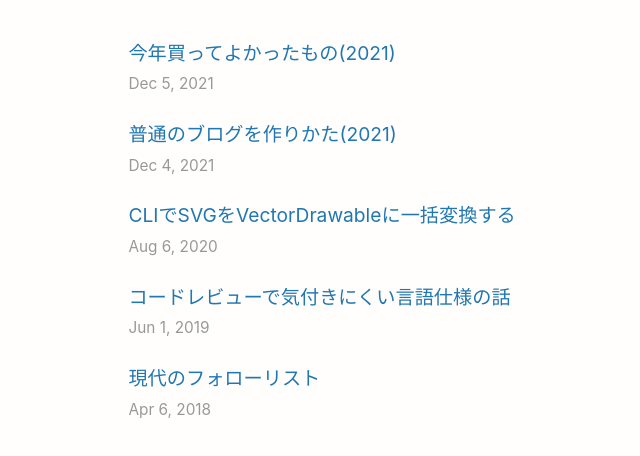
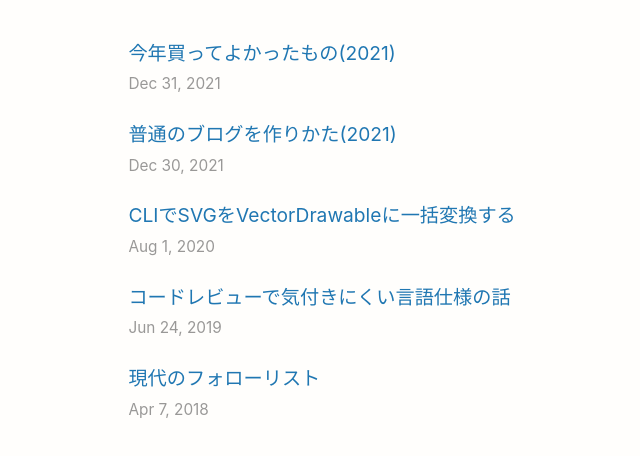
Before and after one commit to k4zy/k4zy.com, a Next.js app: page / in a window 1280 px wide. Shown: the part 152-608 px from the top of the page, without its empty margins (174-814 px from the left). Built offline with nearby package versions, Linux system fonts and the light colour scheme.

Commit message:
Fix date format

```diff
--- a/pages/blog/[slug].tsx
+++ b/pages/blog/[slug].tsx
@@ -28,7 +28,7 @@ const Post: NextPage<Props> = ({ post }) => {
           </Head>
           <h1 className="blogTitle">{post.title}</h1>
           <p>
-            <time>{dayjs(post.date).format("MMM d, YYYY")}</time>
+            <time>{dayjs(post.date).format("MMM D, YYYY")}</time>
           </p>
           <section>
             <div dangerouslySetInnerHTML={{ __html: post.content }} />
--- a/pages/index.tsx
+++ b/pages/index.tsx
@@ -18,7 +18,7 @@ const Home: NextPage<Props> = ({ allPosts }) => (
           <a className="postLink">{post.title}</a>
         </Link>
         <time dateTime={post.date} title={post.date}>
-          {dayjs(post.date).format("MMM d, YYYY")}
+          {dayjs(post.date).format("MMM D, YYYY")}
         </time>
       </section>
     ))}
```
